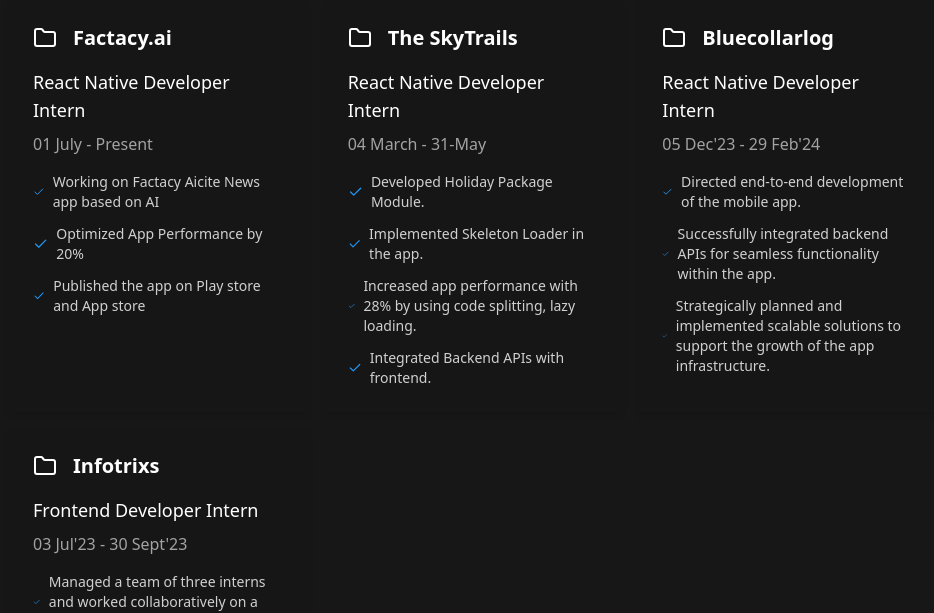
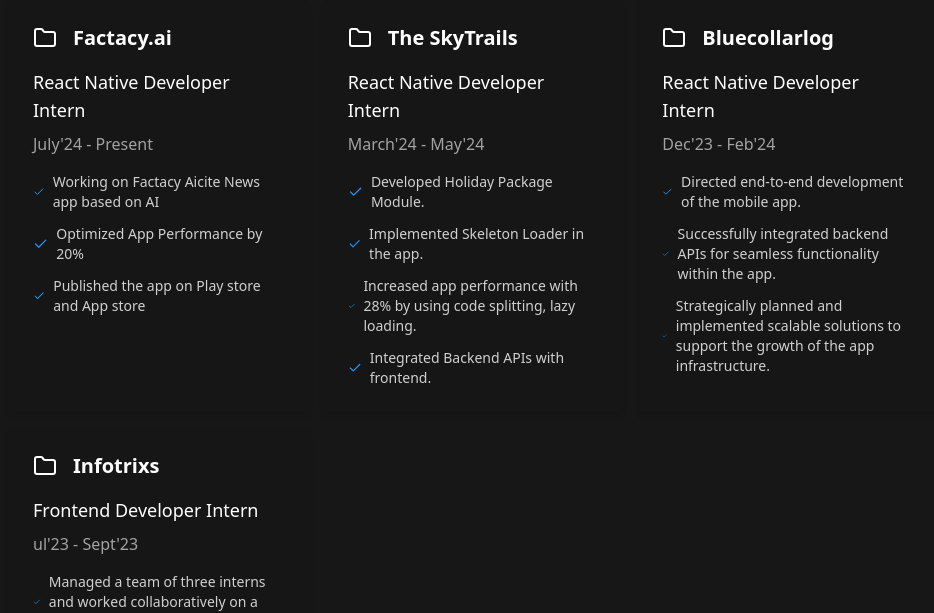
Before and after one commit to KunalPrajapati/PortfolioV3, a Next.js app: page / in a window 1280 px wide. Shown: the part 1900-2513 px from the top of the page, without its empty margins (167-1101 px from the left). Built offline with nearby package versions, Linux system fonts and the light colour scheme.

Commit message:
resume updated

```diff
--- a/src/Components/About/About.tsx
+++ b/src/Components/About/About.tsx
@@ -40,7 +40,7 @@
                     <button
                         className="py-2 font-semibold text-white duration-500 bg-pink-600 border border-pink-600 rounded-md hover:text-pink-600 hover:border-pink-600 hover:bg-transparent text-main w-44"
                         onClick={() => {
-                            window.open('https://drive.google.com/file/d/1c5iM8aCm4WgPSbeyGfdDdoCWT_K9zOYh/view?usp=sharing', '_blank');
+                            window.open('https://drive.google.com/file/d/1ma7QWIdkMD5mjiI2RT9n7WuQZ2_K90ZF/view?usp=sharing', '_blank');
                         }}
                     >
                         Resume
--- a/src/Components/Experience/Experience.tsx
+++ b/src/Components/Experience/Experience.tsx
@@ -3,7 +3,7 @@
 
 const title = "Factacy.ai";
 const position = "React Native Developer Intern";
-const date = "01 July - Present";
+const date = "July'24 - Present";
 const tasks = [
     'Working on Factacy Aicite News app based on AI',
     'Optimized App Performance by 20%',
@@ -11,7 +11,7 @@
 ];
 const title2 = "The SkyTrails";
 const position2 = "React Native Developer Intern";
-const date2 = "04 March - 31-May";
+const date2 = "March'24 - May'24";
 const tasks2 = [
     'Developed Holiday Package Module.',
     'Implemented Skeleton Loader in the app.',
@@ -21,7 +21,7 @@
 
 const title3 = "Bluecollarlog";
 const position3 = "React Native Developer Intern";
-const date3 = "05 Dec'23 - 29 Feb'24";
+const date3 = "Dec'23 - Feb'24";
 const tasks3 = [
     'Directed end-to-end development of the mobile app.',
     'Successfully integrated backend APIs for seamless functionality within the app.',
@@ -30,7 +30,7 @@
 
 const title4 = "Infotrixs";
 const position4 = "Frontend Developer Intern";
-const date4 = "03 Jul'23 - 30 Sept'23";
+const date4 = "ul'23 - Sept'23";
 const tasks4 = [
     'Managed a team of three interns and worked collaboratively on a project.',
     'Distribution of work and collaboration with team and mentors.',
```
